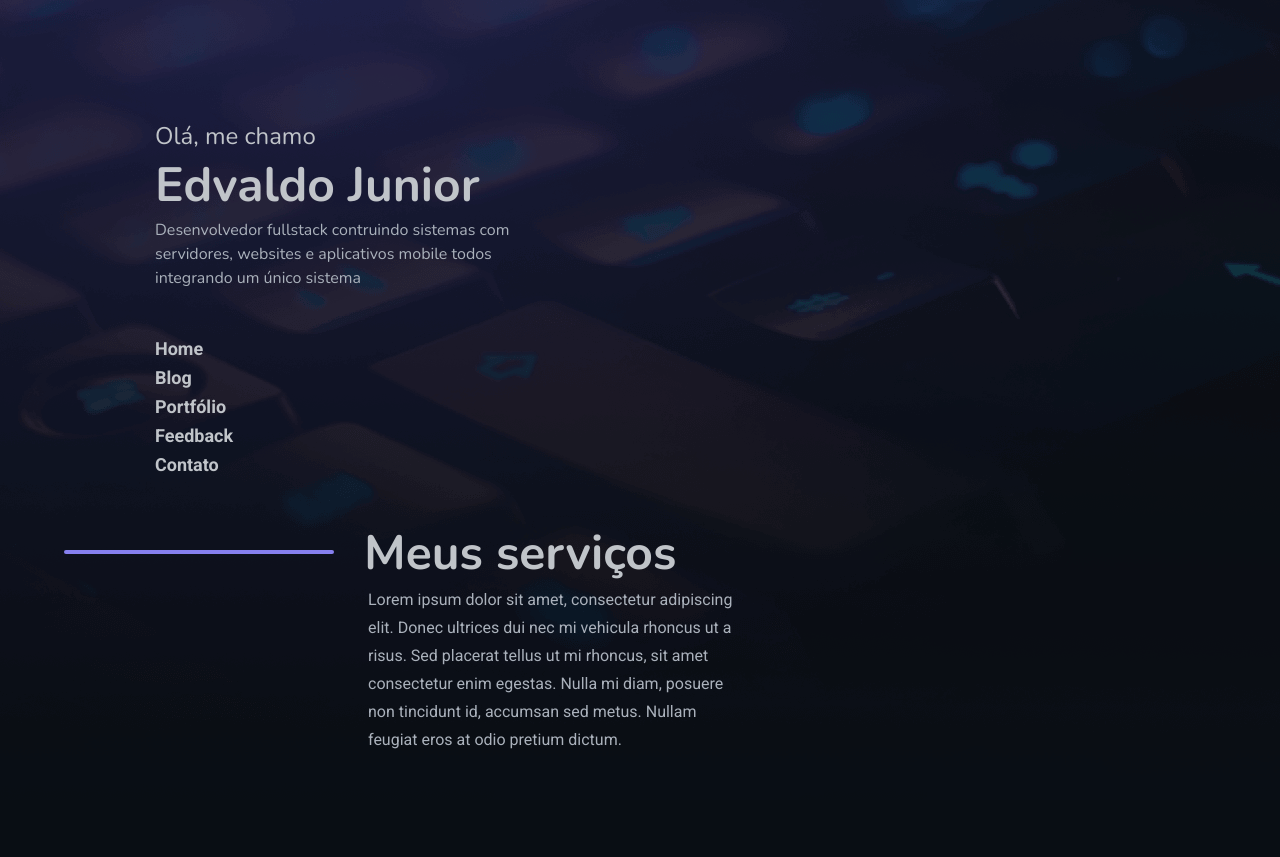
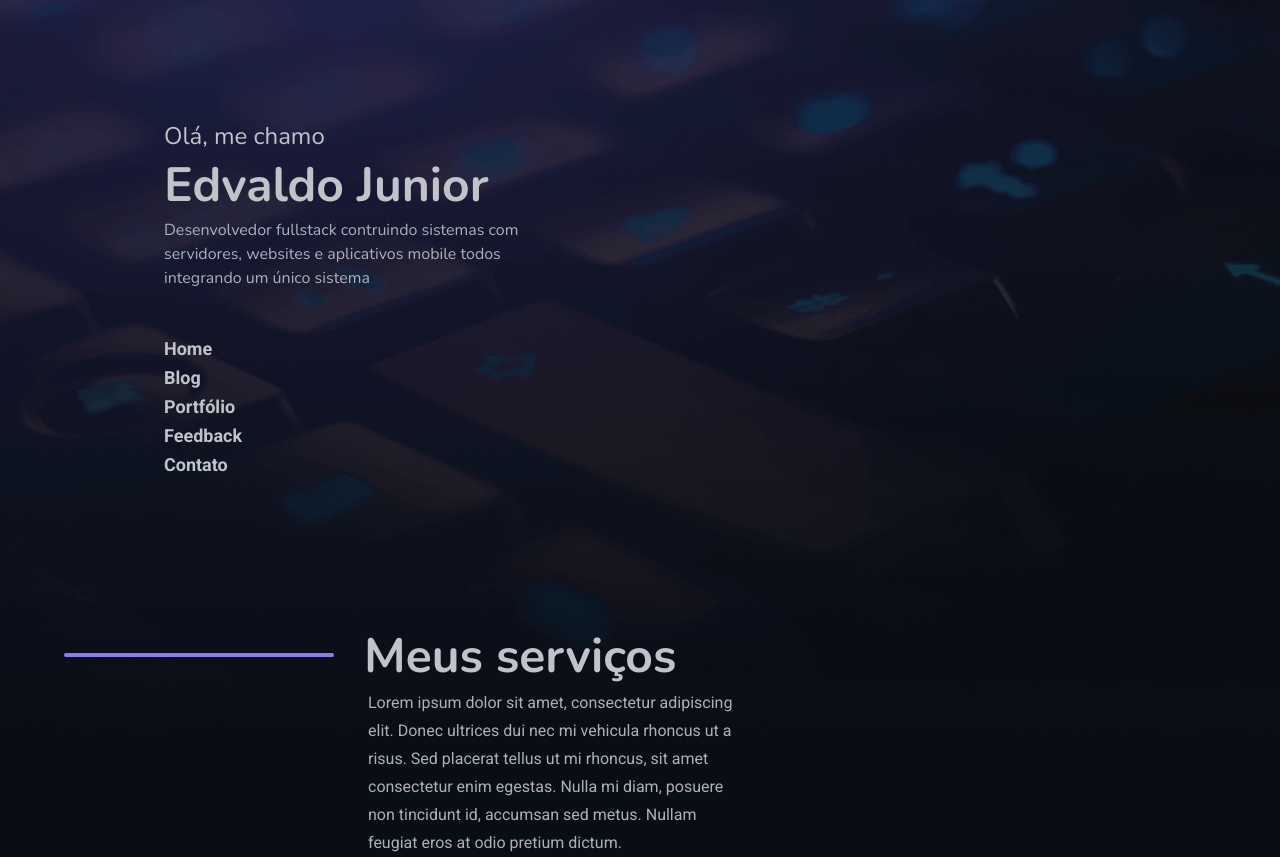
Before and after one commit to EddyPBR/eddypbr-website, a Next.js app: page / in a window 1280 px wide. Before the commit the page ends 800 px from the top, so only its background shows below. Built offline with nearby package versions, Linux system fonts and the light colour scheme.

Commit message:
:wrench: Refatorando html+css

```diff
--- a/src/pages/index.tsx
+++ b/src/pages/index.tsx
@@ -2,7 +2,7 @@ import Head from "next/head";
 
 import { Navbar } from "../components/Navbar";
 
-import { Header, Services } from "../styles/Home";
+import { Background, Container, Main, Services } from "../styles/Home";
 
 export default function Home() {
   return (
@@ -11,9 +11,10 @@ export default function Home() {
         <title>Início | EddyPBR</title>
       </Head>
 
-      <Header>
-        <div>
-          <main>
+      <Background />
+
+      <Container>
+        <Main>
           <h1>
             <span>Olá, me chamo</span>
             Edvaldo Junior
@@ -21,10 +22,9 @@ export default function Home() {
           <p>
             Desenvolvedor fullstack contruindo sistemas com servidores, websites e aplicativos mobile todos integrando um único sistema
           </p>
-          </main>
+        </Main>
+
         <Navbar />
-        </div>
-      </Header>
 
         <Services>
           <div />
@@ -38,6 +38,8 @@ export default function Home() {
             </p>
           </article>
         </Services>
+
+      </Container>
     </>
   );
 }
--- a/src/styles/Home.tsx
+++ b/src/styles/Home.tsx
@@ -1,22 +1,32 @@
 import styled from "styled-components";
 
-export const Header = styled.header`
+export const Background = styled.div`
   width: 100%;
   height: 100vh;
   background-image: url("./images/header-bg.png");
   background-repeat: no-repeat;
   background-position: center;
   background-size: cover;
+  position: absolute;
+  z-index: -1;
+`;
 
-  > div {
-    width: 90vw;
-    max-width: 97.0rem;
+export const Container = styled.div`
+  width: 100%;
+  max-width: 90vw;
+  display: flex;
+  flex-direction: column;
   margin: 0 auto;
 
-    > main {
+  > nav {
+    margin: 4.8rem 0 0 10rem;
+  }
+`;
+
+export const Main = styled.main`
   width: 100%;
   max-width: 37.2rem;
-      padding-top: 12.0rem;
+  margin: 12rem 0 0 10rem;
 
   span {
     display: block;
@@ -27,20 +37,10 @@ export const Header = styled.header`
   p {
     font-family: "Nunito", sans-serif;
   }
-    }
-
-    > nav {
-      margin-top: 4.8rem;
-    }
-  }
 `;
 
 export const Services = styled.section`
-  width: 90vw;
-  max-width: 117rem;
-  margin: 0 auto;
-  margin-top: -28rem;
-
+  margin-top: 14.8rem;
   display: flex;
   align-items: flex-start;
   gap: 3.0rem;
```
Lines whose indentation alone changed are shown as unchanged.
